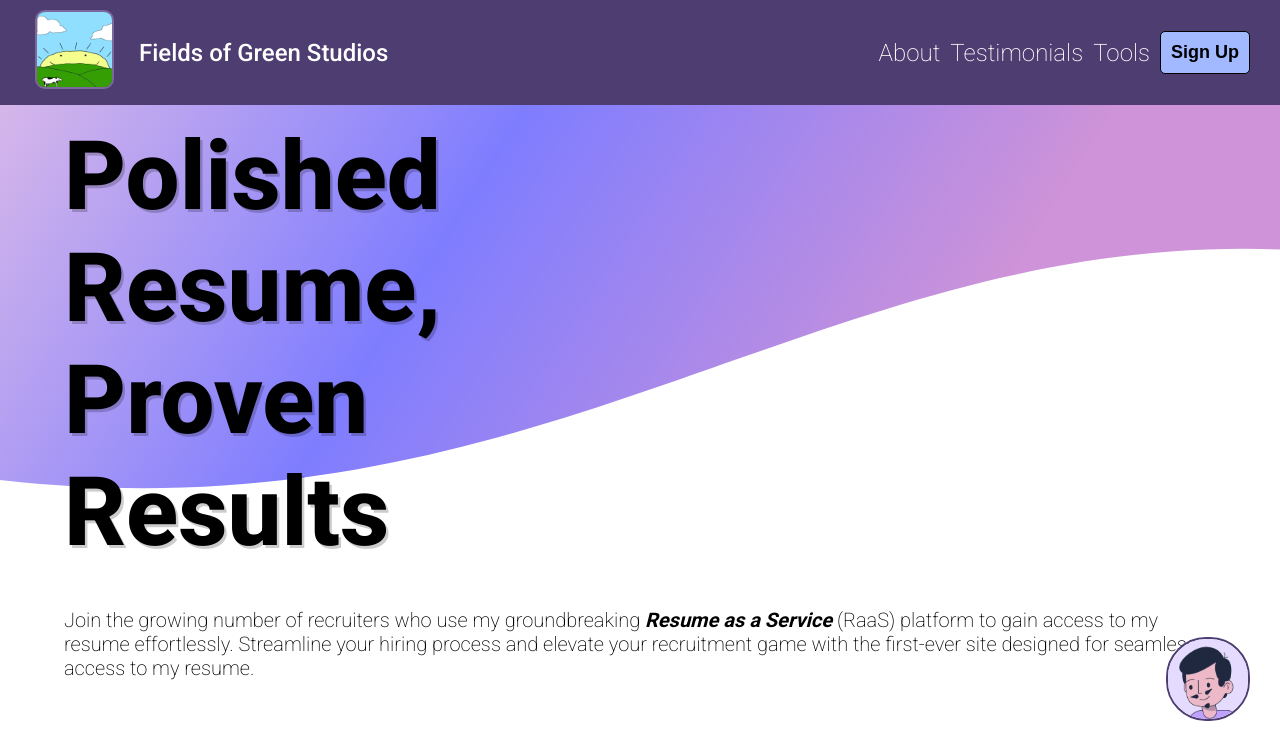
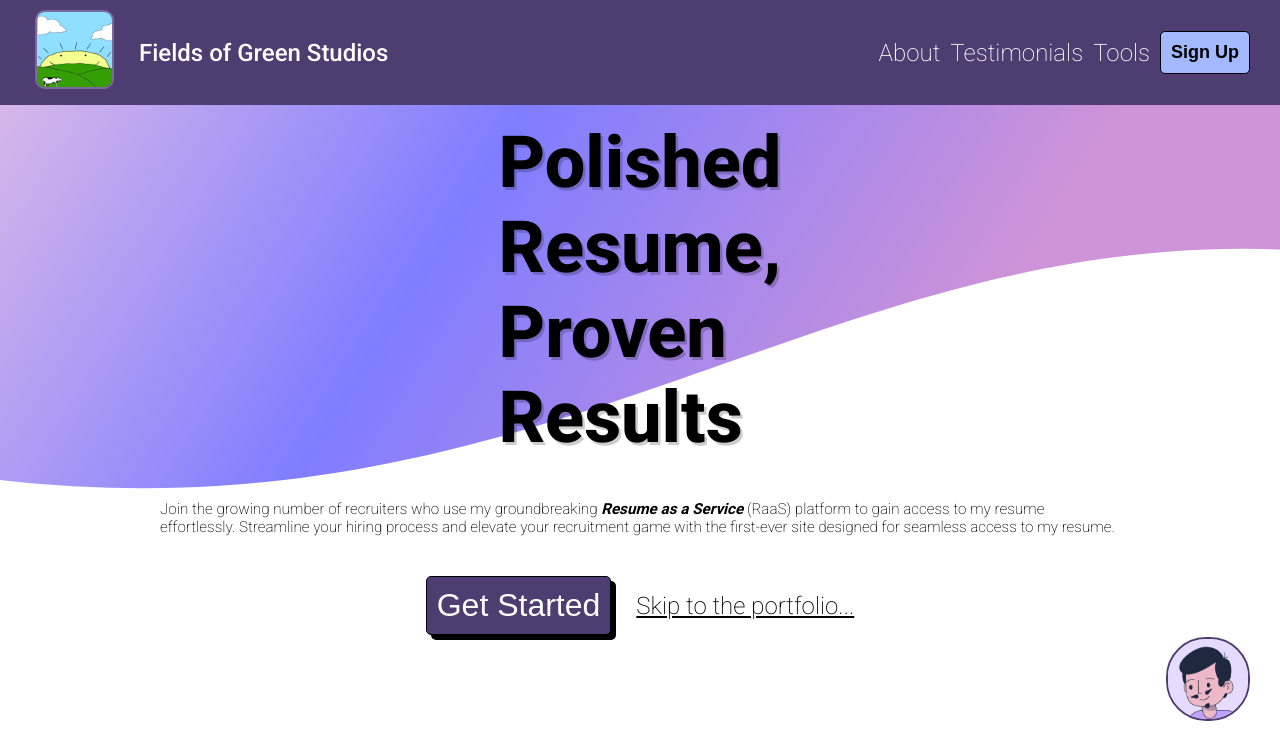
Before and after one commit to landaverdend/portfolio-site, a React (Vite) app in the folder frontend/: page /SplashView in a window 1280 px wide. Shown: the top 734 px of the page. Built offline with nearby package versions, Linux system fonts and the light colour scheme; a web font is replaced by a local one.

Commit message:
some styling for main section

```diff
--- a/frontend/src/views/splashView/mainSection/main-section.css
+++ b/frontend/src/views/splashView/mainSection/main-section.css
@@ -55,6 +55,31 @@
   }
 }
 
+@media (min-width: 431px) {
+  .main-section {
+    margin: 15vh 5vw 5vh 5vw;
+
+    .main-section__text {
+      justify-content: center;
+      align-items: center;
+
+      #header-text {
+        font-size: 4.5rem;
+      }
+
+      .about-paragraph {
+        font-size: 0.95rem;
+        width: 75vw;
+      }
+
+      .main-section__buttons {
+        flex-wrap: wrap;
+        height: auto;
+      }
+    }
+  }
+}
+
 /* PHONES */
 @media (max-width: 430px) {
   .main-section {
```
